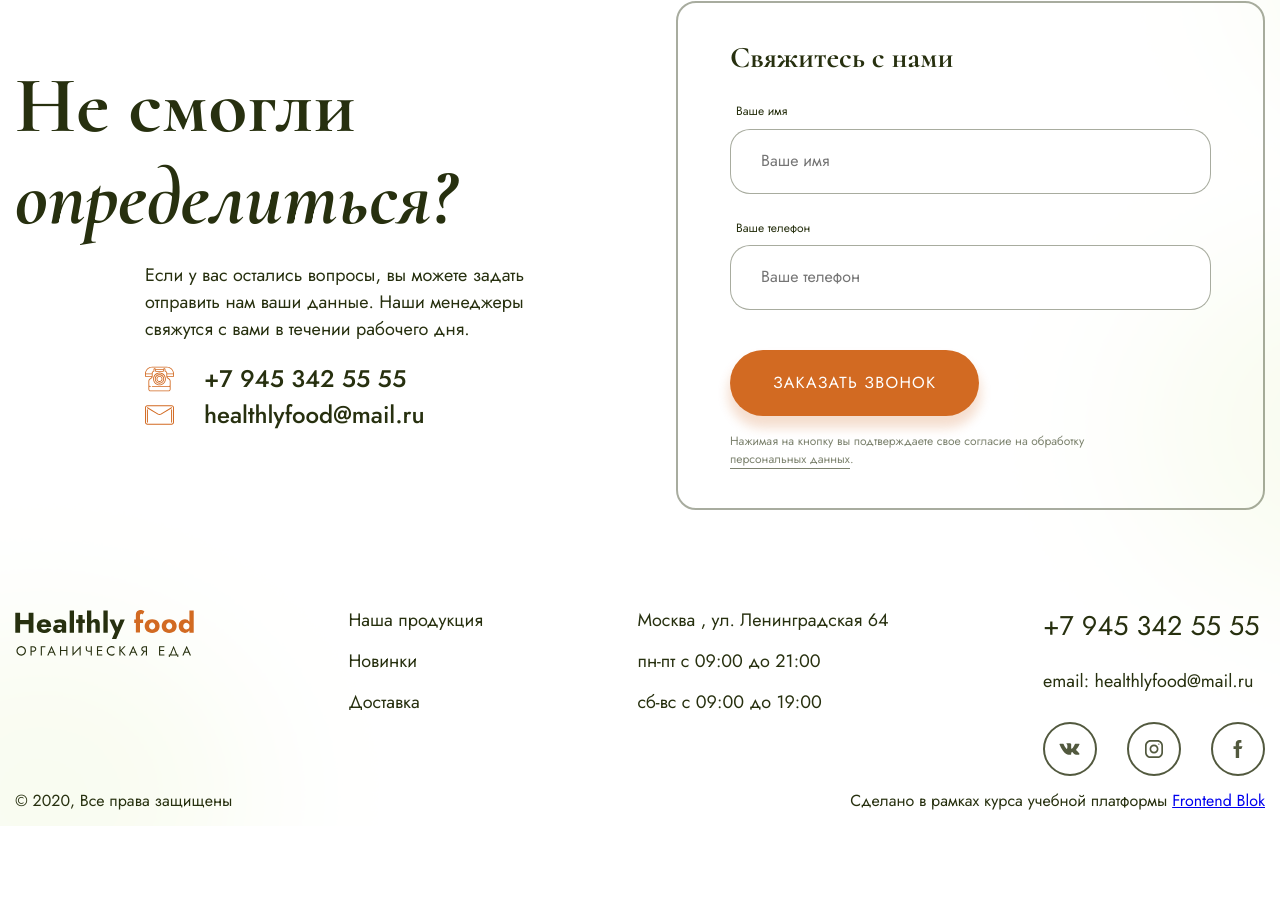
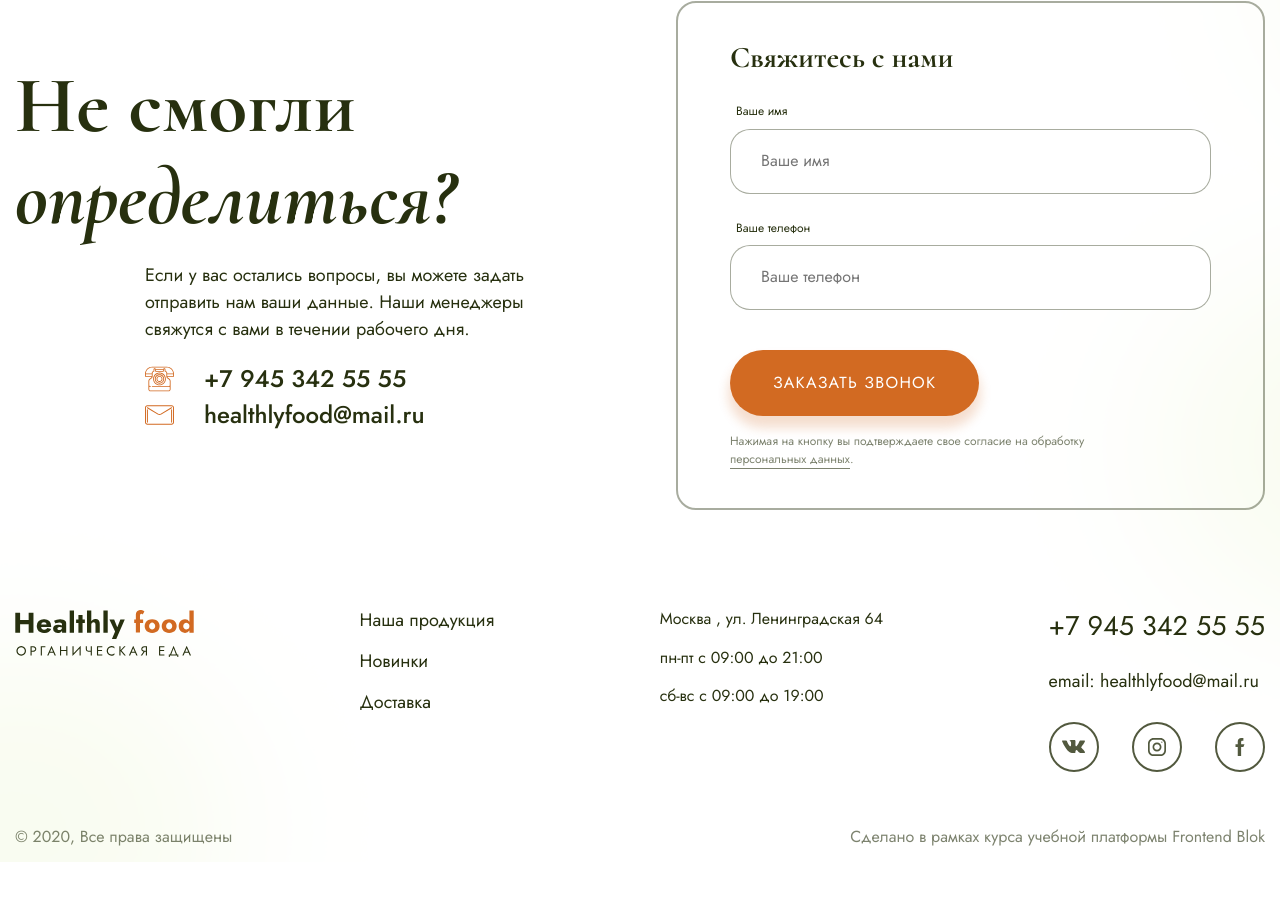
Before and after one commit to OlyaMosienko/Module02-Shop, a website built with webpack: page src/index.html in a window 1280 px wide. Shown: the part 5636-6536 px from the top of the page. Before the commit the page ends 6462 px from the top, so only its background shows below. Built offline with nearby package versions, Linux system fonts and the light colour scheme.

Commit message:
work on mistakes

```diff
--- a/src/index.html
+++ b/src/index.html
@@ -642,8 +642,8 @@
                         </li>
                     </ul>
                     <div class="footer__contact">
-                        <a href="tel:+79453425555" class="footer__tel">+7 945 342 55 55</a>
-                        <a href="mailto:healthlyfood@mail.ru" class="footer__mail">email: healthlyfood@mail.ru</a>
+                        <a href="tel:+79453425555" class="footer__link footer__tel">+7 945 342 55 55</a>
+                        <a href="mailto:healthlyfood@mail.ru" class="footer__link">email: healthlyfood@mail.ru</a>
                         <ul class="footer-social">
                             <li class="footer-social__item">
                                 <a href="#" target="_blank" class="footer-social__link footer-social__vk"></a>
@@ -658,8 +658,8 @@
                     </div>
                 </div>
                 <div class="footer__text">
-                    <p class="footer__copy">&copy; 2020, Все права защищены</p>
-                    <p class="footer__author">Сделано в рамках курса учебной платформы <a href="#" class="footer__platform">Frontend Blok</a></p>
+                    <p>&copy; 2020, Все права защищены</p>
+                    <p>Сделано в рамках курса учебной платформы <a href="#" class="footer__author">Frontend Blok</a></p>
                 </div>
             </div>
         </footer>
--- a/src/styles/main.scss
+++ b/src/styles/main.scss
@@ -845,86 +845,71 @@ body {
     &__list {
         list-style: none;
         padding-left: 0;
-        font-size: 1.8rem;
         margin: 0;
     }
     &__item {
         margin-bottom: 2rem;
     }
-    &__tel {
-        font-size: 2.7rem;
+    &__link {
         text-decoration: none;
         color: $green;
-        display: block;
-        margin-bottom: 3rem;
+        font-size: 1.8rem;
         &:hover {
             color: $orange;
         }
     }
-    &__mail {
-        font-size: 1.8rem;
-        text-decoration: none;
-        color: $green;
+    &__tel {
+        font-size: 2.7rem;
         display: block;
         margin-bottom: 3rem;
-        &:hover {
-            color: $orange;
-        }
-    }
-    &__link {
-        text-decoration: none;
-        color: $green;
-        &:hover {
-            color: $orange;
-        }
-    }
-
-    &__text {
-        display: flex;
-        justify-content: space-between;
     }
     &-social {
         list-style: none;
         padding-left: 0;
-        margin: 0;
+        margin-top: 3rem;
+        margin-bottom: 0;
         display: flex;
         align-items: center;
-        gap: 3rem;
+        justify-content: space-between;
         &__link {
-            color: $green;
+            display: block;
+            width: 4.6rem;
+            height: 4.6rem;
+            border: 2px solid $green;
+            border-radius: 100%;
+            background-repeat: no-repeat;
+            background-position: center;
             text-decoration: none;
             opacity: 0.8;
-            &::before {
-                content: '';
-                background-repeat: no-repeat;
-                background-position: center;
-                width: 50px;
-                height: 50px;
-                display: block;
-                border: 2px solid $green;
-                border-radius: 100%;
-            }
             &:hover {
                 opacity: 1;
             }
         }
         &__vk {
-            &::before {
-                background-image: url(../images/vk.svg);
-                background-size: 23px 20px;
-            }
+            background-image: url(../images/vk.svg);
+            background-size: 2.3rem;
         }
         &__inst {
-            &::before {
-                background-image: url(../images/instagram.svg);
-                background-size: 18px 20px;
-            }
+            background-image: url(../images/instagram.svg);
+            background-size: 1.8rem;
         }
         &__fb {
-            &::before {
-                background-image: url(../images/facebook.svg);
-                background-size: 20px 18px;
-            }
+            background-image: url(../images/facebook.svg);
+            background-size: 1.8rem;
+        }
+    }
+    &__text {
+        display: flex;
+        justify-content: space-between;
+        color: rgba($green, 0.6);
+        margin-top: 4rem;
+        margin-bottom: 8rem;
+    }
+    &__author {
+        text-decoration: none;
+        color: rgba($green, 0.6);
+        &:hover {
+            color: rgba($green, 1);
         }
     }
 }
```
